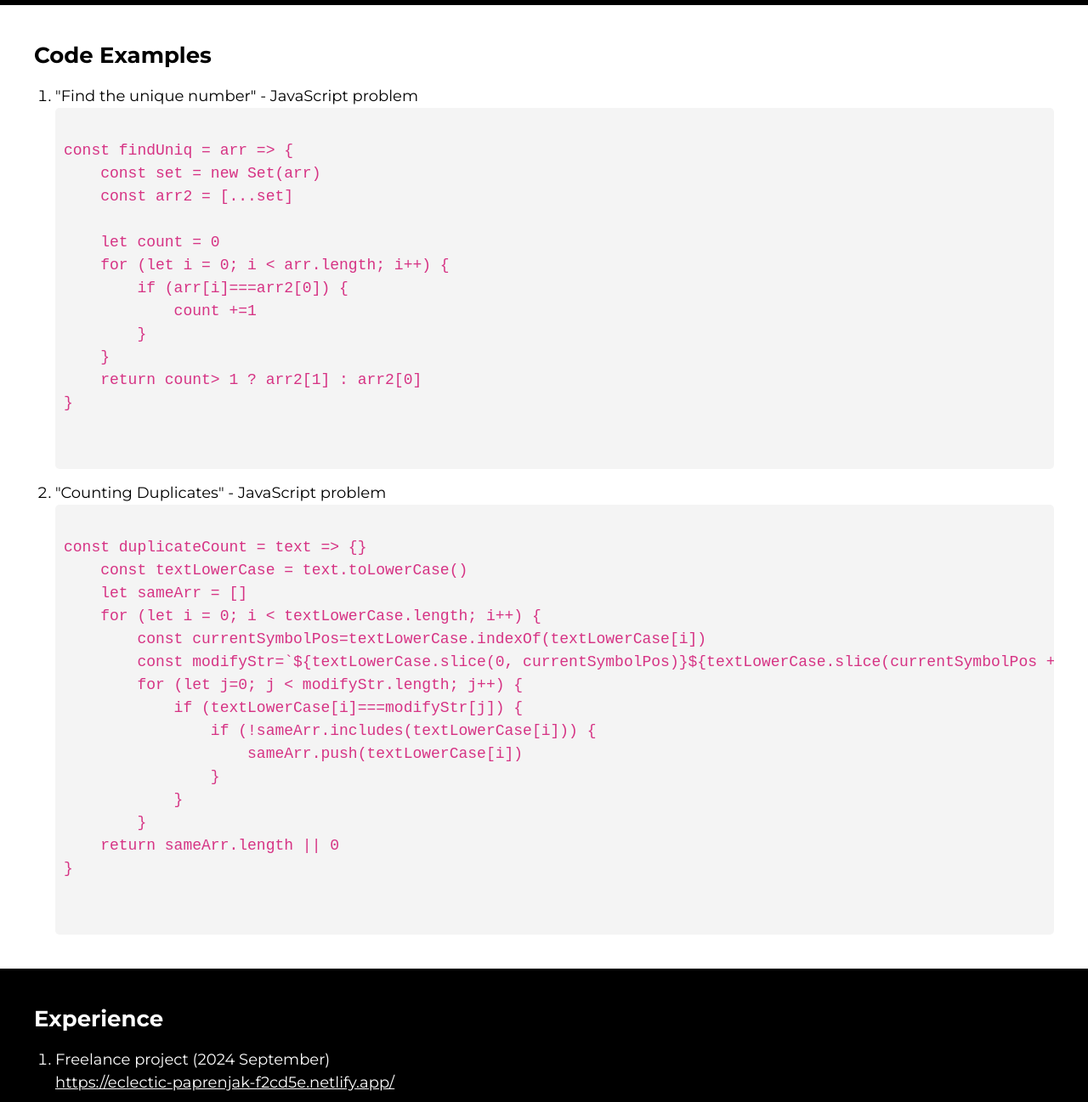
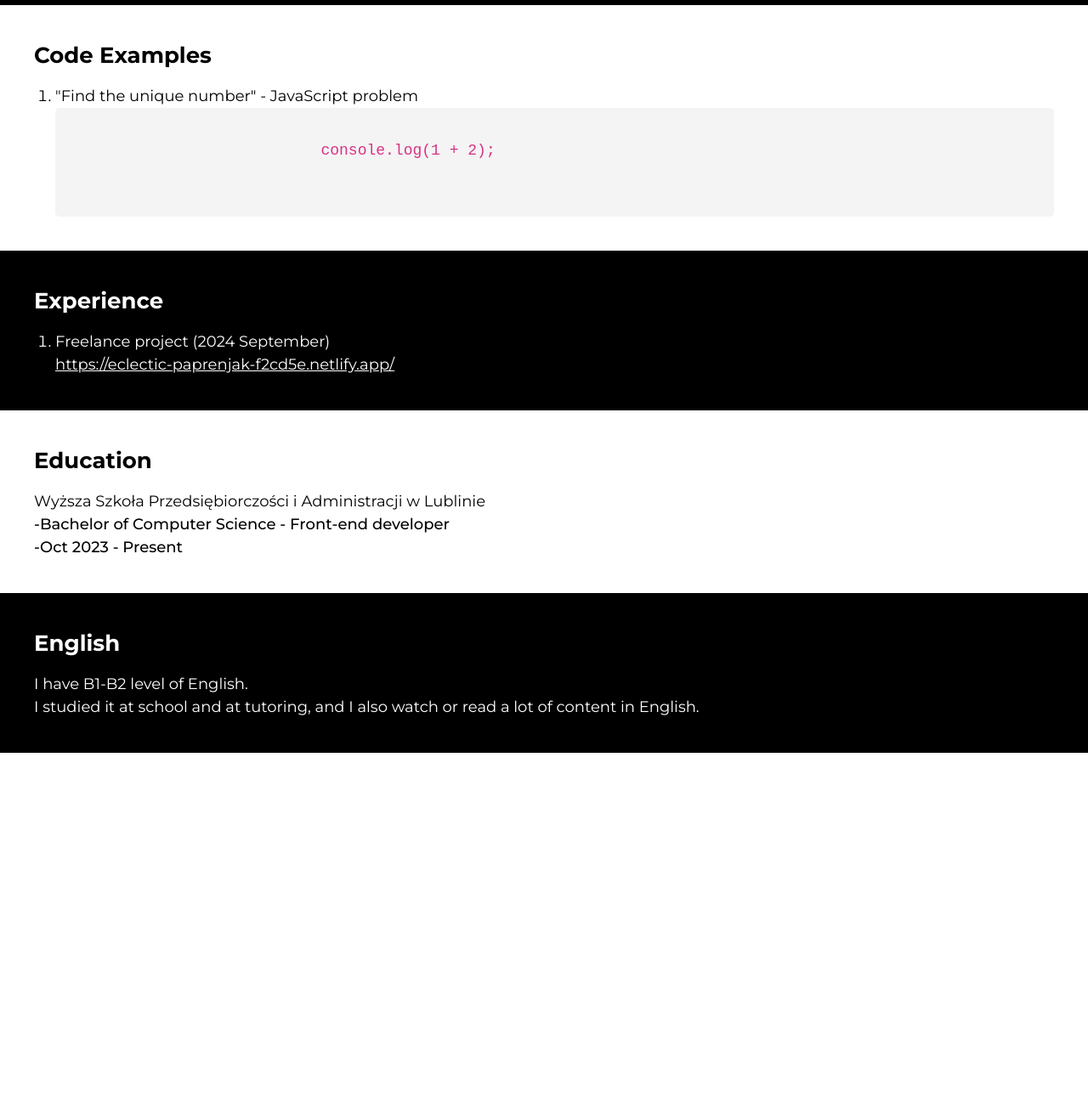
Before and after one commit to 1ways/rsschool-cv, a plain HTML site: page index.html in a window 1280 px wide. Shown: the part 1775-3072 px from the top of the page at 85% size. After the commit the page ends 2661 px from the top, so only its background shows below. Drawn offline with Linux system fonts and the light colour scheme.

Commit message:
fix: fix code section

```diff
--- a/index.html
+++ b/index.html
@@ -94,40 +94,7 @@
                     "Find the unique number" - JavaScript problem
                     <pre>
                         <code>
-const findUniq = arr => {
-    const set = new Set(arr)
-    const arr2 = [...set]
-
-    let count = 0
-    for (let i = 0; i &lt arr.length; i++) {
-        if (arr[i]===arr2[0]) {
-            count +=1
-        }
-    }
-    return count> 1 ? arr2[1] : arr2[0]
-}
-                        </code>
-                    </pre>
-                </li>
-                <li class="section-list__item">
-                    "Counting Duplicates" - JavaScript problem
-                    <pre>
-                        <code>
-const duplicateCount = text => {}
-    const textLowerCase = text.toLowerCase()
-    let sameArr = []
-    for (let i = 0; i &lt textLowerCase.length; i++) {
-        const currentSymbolPos=textLowerCase.indexOf(textLowerCase[i])
-        const modifyStr=`${textLowerCase.slice(0, currentSymbolPos)}${textLowerCase.slice(currentSymbolPos + 1, textLowerCase.length)}`
-        for (let j=0; j &lt modifyStr.length; j++) {
-            if (textLowerCase[i]===modifyStr[j]) {
-                if (!sameArr.includes(textLowerCase[i])) {
-                    sameArr.push(textLowerCase[i])
-                }
-            }
-        }
-    return sameArr.length || 0
-}
+                            console.log(1 + 2);
                         </code>
                     </pre>
                 </li>
```
